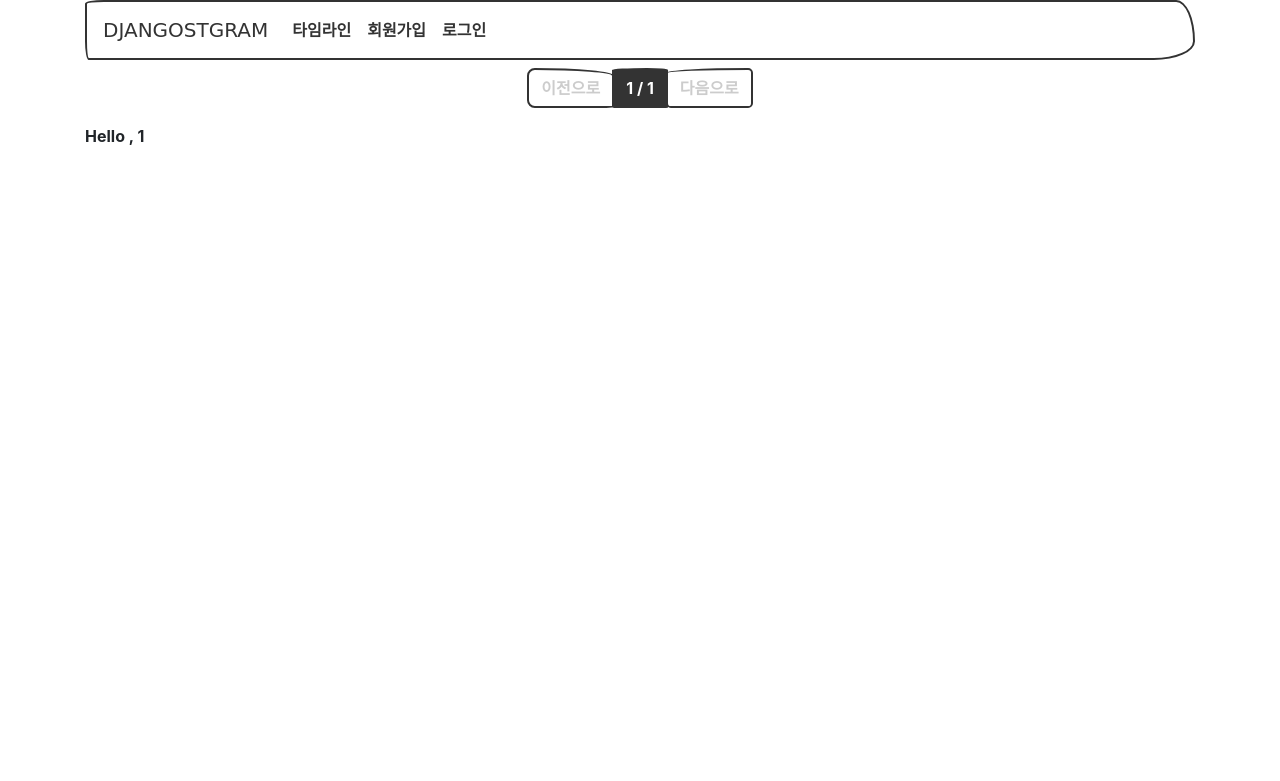
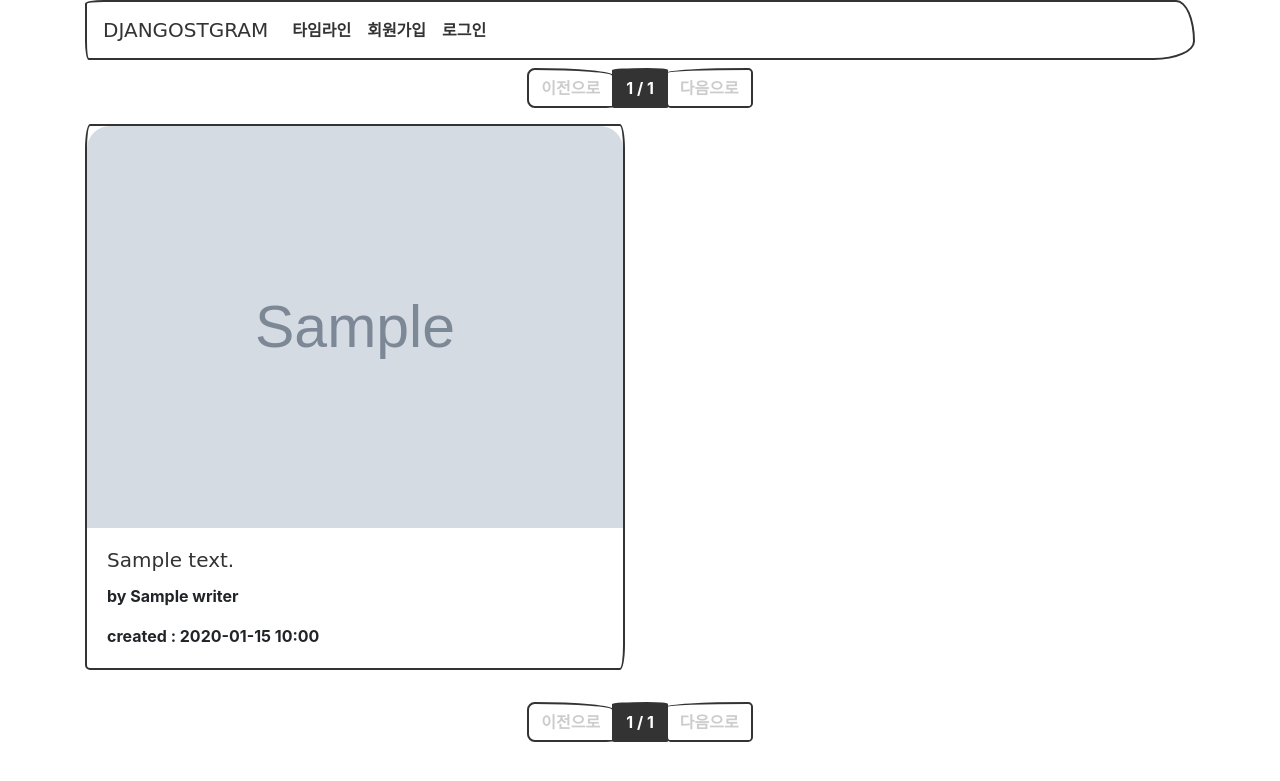
Before and after one commit to choiminjeong/dstagram, a Django app: template djangostagram/dsuser/templates/index.html in a window 1280 px wide. Shown: the top 781 px of the page. Run offline with Django 3.2, Linux system fonts and the light colour scheme; the template is opened without the code that fills it: most values are stand-ins (such as "Sample title", 1, 10 or a date in 2020); grey boxes marked "Sample" are stand-in pictures; some libraries are stand-ins or nearby versions; some web fonts are replaced.

Commit message:
Update index.html
timeline 화면 create

```diff
--- a/djangostagram/dsuser/templates/index.html
+++ b/djangostagram/dsuser/templates/index.html
@@ -1,6 +1,59 @@
 {% extends 'base.html' %}
 {% block contents %}
-Hello ,
 
-{{ userid }}
+{% if request.session.user %}
+<div class="row mt-2">
+  <div class='col-12'>
+   <h1>Hello , {{ userid }}</h1>
+  </div>
+</div>
+{% endif %}
+
+{% for post in posts %}
+<div class="row row-cols-1 row-cols-md-2">
+  <div class="col mb-4">
+  <!-- <div class="card" style="width:300px"> -->
+    <div class="card">
+      <img src="{{post.imgurl}}" class="card-img-top" alt="...">
+      <div class="card-body">
+        <h5 class="card-title"><a href="/post/{{post.id}}" style="text-decoration: none;">{{post.contents}}</a></h5>
+        <p class="card-text">by {{post.writer}}</p>
+        <p class="card-text">created : {{post.registered_dttm|date:'Y-m-d H:i'}}</p>
+      </div>
+    </div>
+  </div>
+</div>
+  {% endfor %}
+
+
+  <div class="row mt-2">
+    <div class="col-12">
+      <nav>
+        <ul class="pagination justify-content-center">
+          {% if posts.has_previous %}
+          <li class="page-item">
+            <a class="page-link" href="?p={{ posts.previous_page_number }}">이전으로</a>
+          </li>
+          {% else %}
+          <li class="page-item disabled">
+            <a class="page-link" href="#">이전으로</a>
+          </li>
+          {% endif %}
+          <li class="page-item active">
+            <a class="page-link" href="#">{{posts.number}} / {{posts.paginator.num_pages }}</a>
+          </li>
+
+          {% if posts.has_next %}
+          <li class="page-item">
+            <a class="page-link" href="?p={{ posts.next_page_number }}">다음으로</a>
+          </li>
+          {% else %}
+          <li class="page-item disabled">
+            <a class="page-link" href="#">다음으로</a>
+          </li>
+          {% endif %}
+        </ul>
+      </nav>
+    </div>
+  </div>
 {% endblock %}
```
